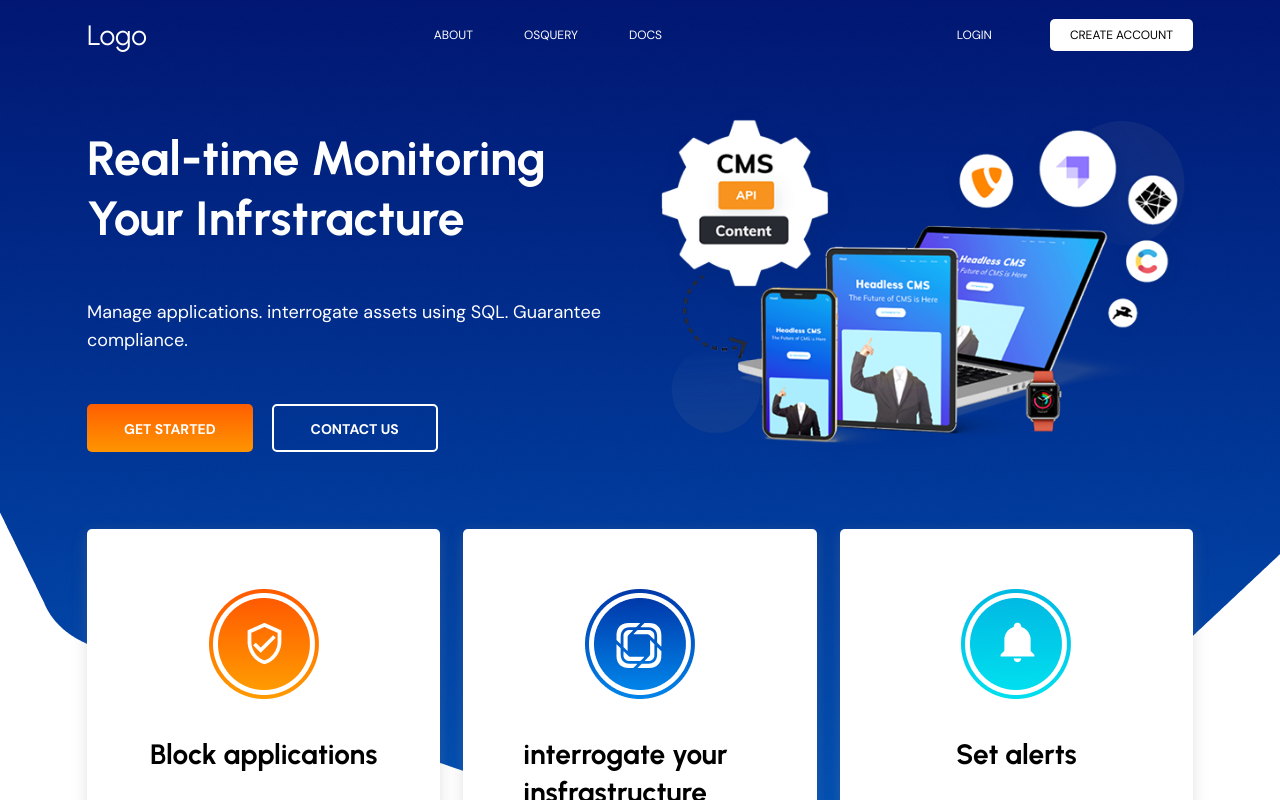
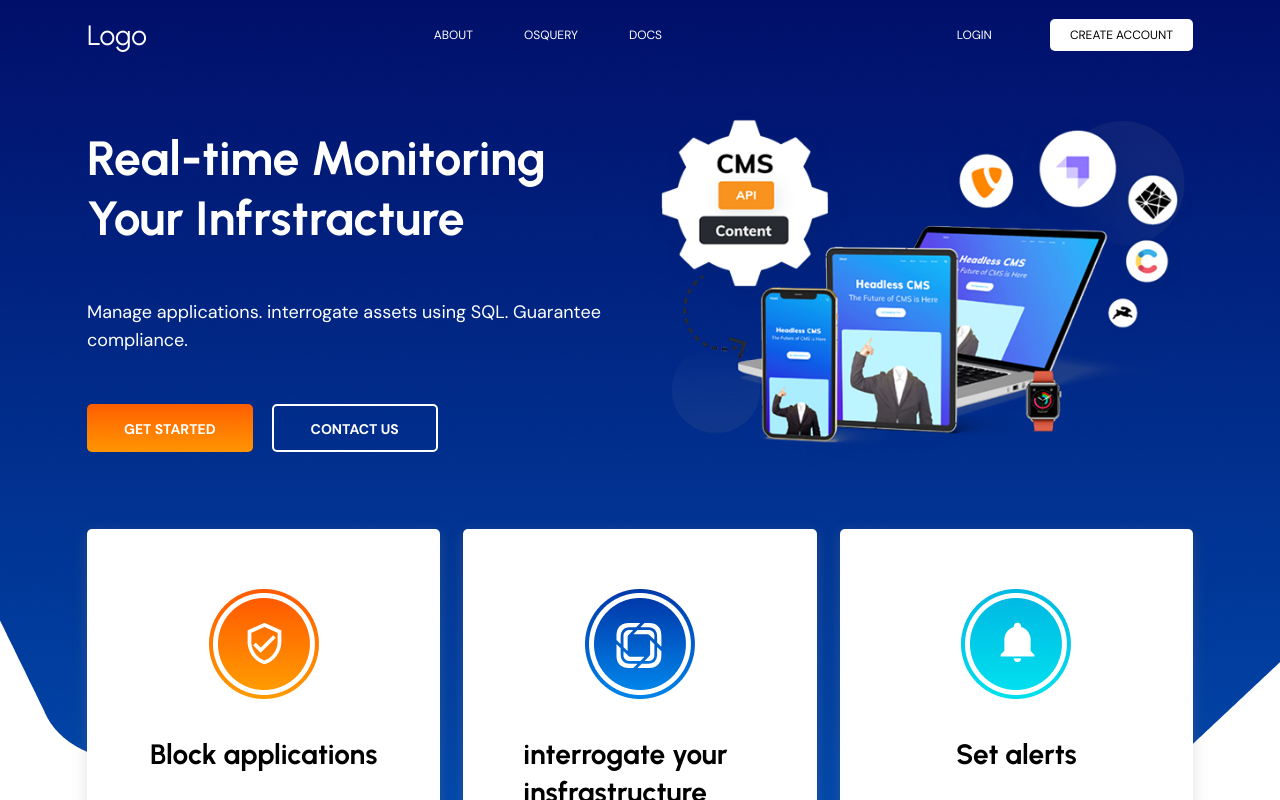
Before and after one commit to kaundalsajal/realtimemonitoringpage, a Next.js app: page / in a window 1280 px wide. Shown: the top 800 px of the page. Built offline with nearby package versions, Linux system fonts and the light colour scheme.

Commit message:
changed the background position of the body background to top center

```diff
--- a/src/app/layout.tsx
+++ b/src/app/layout.tsx
@@ -29,7 +29,7 @@
       lang="en"
       className={`${dmSans.variable} ${urbanist.variable} h-full antialiased`}
     >
-      <body className="relative min-h-full bg-[url(/background.png)] bg-no-repeat bg-center ">
+      <body className="relative min-h-full bg-[url(/background.png)] bg-no-repeat bg-top ">
         {children}
       </body>
     </html>
```
